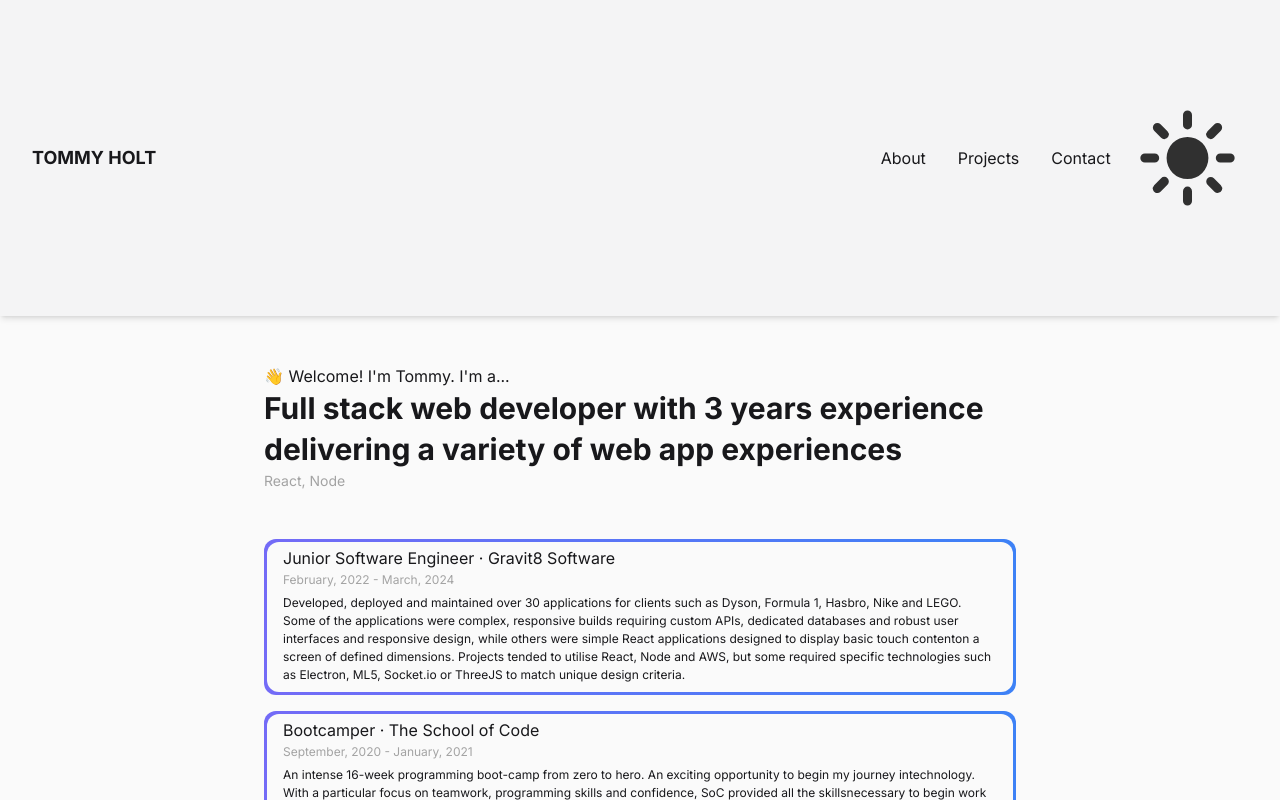
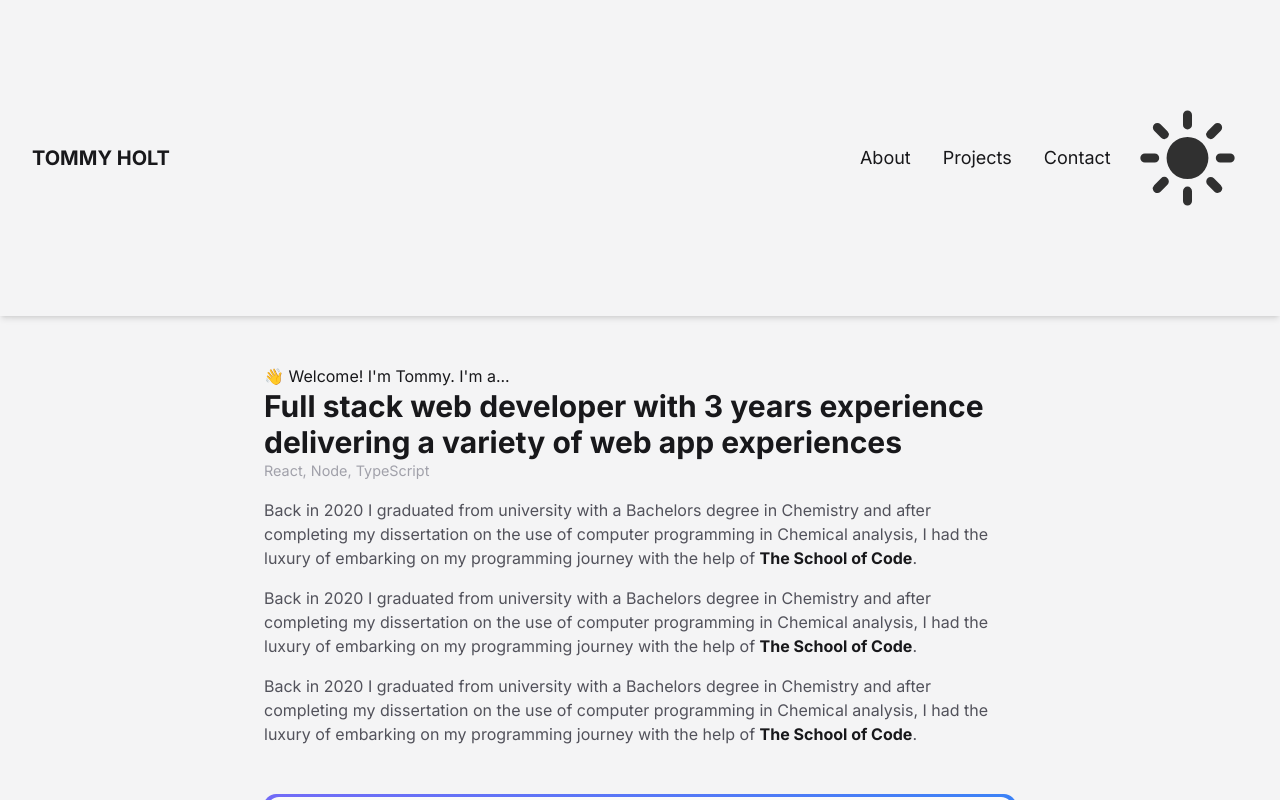
Before and after one commit to atTommy98/portfolio-website, a Next.js app: page / in a window 1280 px wide. Shown: the top 800 px of the page. Built offline with nearby package versions, Linux system fonts and the light colour scheme; no server answers.

Commit message:
Updated global tailwind classes for text

```diff
--- a/src/app/globals.css
+++ b/src/app/globals.css
@@ -23,7 +23,7 @@
 @layer base {
   html,
   body {
-    @apply dark:bg-zinc-900 bg-zinc-50;
+    @apply dark:bg-zinc-900 bg-zinc-100;
   }
 
   body {
@@ -31,40 +31,41 @@
   }
 
   h1 {
-    @apply text-5xl sm:text-4xl md:text-5xl lg:text-7xl;
+    @apply text-3xl md:text-4xl lg:text-5xl;
   }
 
   h2 {
-    @apply text-3xl sm:text-lg md:text-xl lg:text-3xl;
+    @apply text-xl md:text-2xl lg:text-3xl;
   }
 
   h3 {
-    @apply text-base sm:text-base md:text-lg lg:text-lg;
+    @apply text-base md:text-lg lg:text-xl;
+  }
+
+  h4 {
+    @apply text-xs md:text-sm lg:text-base;
   }
 
   h6 {
-    @apply text-sm sm:text-xs md:text-sm lg:text-base;
+    @apply text-sm md:text-base lg:text-lg;
+  }
+
+  p {
+    @apply text-[0.7rem] md:text-[0.8rem] lg:text-[0.9rem];
   }
 
   a {
-    @apply text-sm sm:text-sm md:text-sm lg:text-base;
+    @apply font-bold dark:text-zinc-100 text-zinc-900 hover:text-[#3b82f6] transition-all;
   }
 
-  .grey-text {
-    @apply text-neutral-400;
+  .subtext {
+    @apply text-zinc-400 dark:text-zinc-500;
+  }
+
+  .maintext {
+    @apply text-zinc-600 dark:text-zinc-400;
   }
 }
 
 @layer components {
-  .card--title {
-    @apply text-[1rem] m-0;
-  }
-
-  .card--subtitle {
-    @apply text-[.75rem];
-  }
-
-  .card--text {
-    @apply text-[0.75rem];
-  }
 }
--- a/src/components/About.tsx
+++ b/src/components/About.tsx
@@ -6,12 +6,32 @@ export default function About() {
     <div className="w-full h-fit flex justify-center">
       <div className="w-[80%] max-w-[800px] py-12 px-6">
         <h4 className="">👋 Welcome! I&apos;m Tommy. I&apos;m a...</h4>
-        <h2 className="leading-snug font-bold">
+        <h2 className="font-bold">
           Full stack web developer with 3 years experience delivering a variety
           of web app experiences
         </h2>
-        <h6 className="text-sm grey-text">React, Node</h6>
-        <h2></h2>
+        <p className="subtext mb-4">React, Node, TypeScript</p>
+        <h4 className="maintext mb-4">
+          Back in 2020 I graduated from university with a Bachelors degree in
+          Chemistry and after completing my dissertation on the use of computer
+          programming in Chemical analysis, I had the luxury of embarking on my
+          programming journey with the help of{" "}
+          <a href="https://schoolofcode.co.uk/">The School of Code</a>.
+        </h4>
+        <h4 className="maintext mb-4">
+          Back in 2020 I graduated from university with a Bachelors degree in
+          Chemistry and after completing my dissertation on the use of computer
+          programming in Chemical analysis, I had the luxury of embarking on my
+          programming journey with the help of{" "}
+          <a href="https://schoolofcode.co.uk/">The School of Code</a>.
+        </h4>
+        <h4 className="maintext ">
+          Back in 2020 I graduated from university with a Bachelors degree in
+          Chemistry and after completing my dissertation on the use of computer
+          programming in Chemical analysis, I had the luxury of embarking on my
+          programming journey with the help of{" "}
+          <a href="https://schoolofcode.co.uk/">The School of Code</a>.
+        </h4>
         <div className="mt-12">
           {Cards.map((card) => {
             return (
--- a/src/components/ExperienceCard.tsx
+++ b/src/components/ExperienceCard.tsx
@@ -1,10 +1,10 @@
 function ExperienceCard({ title, subtitle, content }: ExperienceCardProps) {
   return (
-    <div className="w-full bg-gradient-to-r from-red-500 via-purple-500 to-blue-500 bg-[length:400%_400%] animate-border rounded-xl p-[3px] my-4">
+      <div className="w-full bg-gradient-to-r from-red-500 via-purple-500 to-[#3b82f6] bg-[length:400%_400%] animate-border rounded-xl p-[3px] my-4">
       <div className="w-full h-full rounded-xl bg-zinc-50 dark:bg-zinc-900 px-4 py-2">
-        <h1 className="card--title">{title}</h1>
-        <h3 className="card--subtitle grey-text">{subtitle}</h3>
-        <p className="card--text">{content}</p>
+        <h3 className="">{title}</h3>
+        <h6 className="subtext">{subtitle}</h6>
+        <p className="maintext">{content}</p>
       </div>
     </div>
   );
--- a/src/components/Header.tsx
+++ b/src/components/Header.tsx
@@ -17,19 +17,19 @@ export default function Header() {
   ];
 
   return (
-    <header className="h-[7.5vh] min-h-fit sticky top-0 w-full flex items-center justify-between px-2 md:px-8 bg-zinc-100 dark:bg-zinc-800 shadow-md text-sm md:text-xl">
+    <header className="h-[7.5vh] min-h-fit sticky top-0 w-full flex items-center justify-between px-2 md:px-8 bg-zinc-100 dark:bg-zinc-800 shadow-md">
       <div className="relative flex justify-center items-center overflow-hidden">
-        <h3 className="dark-text dark:light-text uppercase text-center font-bold">
+        <h3 className="dark-text dark:light-text uppercase text-center font-bold text-xs md:text-base lg:text-xl">
           Tommy Holt
         </h3>
       </div>
       <nav className="h-full flex justify-center items-center">
         {links.map((link) => (
-          <a
+          <h6
             key={link.id}
-            className="dark-text dark:light-text mx-2 md:mx-4 w-fit">
+            className="mx-[5px] md:mx-4 w-fit text-xs md:text-base lg:text-lg">
             {link.name}
-          </a>
+          </h6>
         ))}
         <ThemeButton />
       </nav>
--- a/src/data.js
+++ b/src/data.js
@@ -9,8 +9,14 @@ const Cards = [
   },
   {
     id: 2,
+    title: "Junior Developer · Word360",
+    subtitle: "September, 2020 - January, 2021",
+    content: `An intense 16-week programming boot-camp from zero to hero. An exciting opportunity to begin my journey intechnology. With a particular focus on teamwork, programming skills and confidence, SoC provided all the skillsnecessary to begin work in the technology industry.`,
+  },
+  {
+    id: 3,
     title: "Bootcamper · The School of Code",
-    subtitle: "September, 2020 - January, 2021",
+    subtitle: "April, 2021 - October, 2021",
     content: `An intense 16-week programming boot-camp from zero to hero. An exciting opportunity to begin my journey intechnology. With a particular focus on teamwork, programming skills and confidence, SoC provided all the skillsnecessary to begin work in the technology industry.`,
   },
 ];
--- a/tailwind.config.ts
+++ b/tailwind.config.ts
@@ -9,11 +9,9 @@ const config: Config = {
   ],
   theme: {
     screens: {
-      sm: "640px",
       md: "768px",
       lg: "1024px",
       xl: "1280px",
-      "2xl": "1536px",
     },
     extend: {
       backgroundImage: {
```
